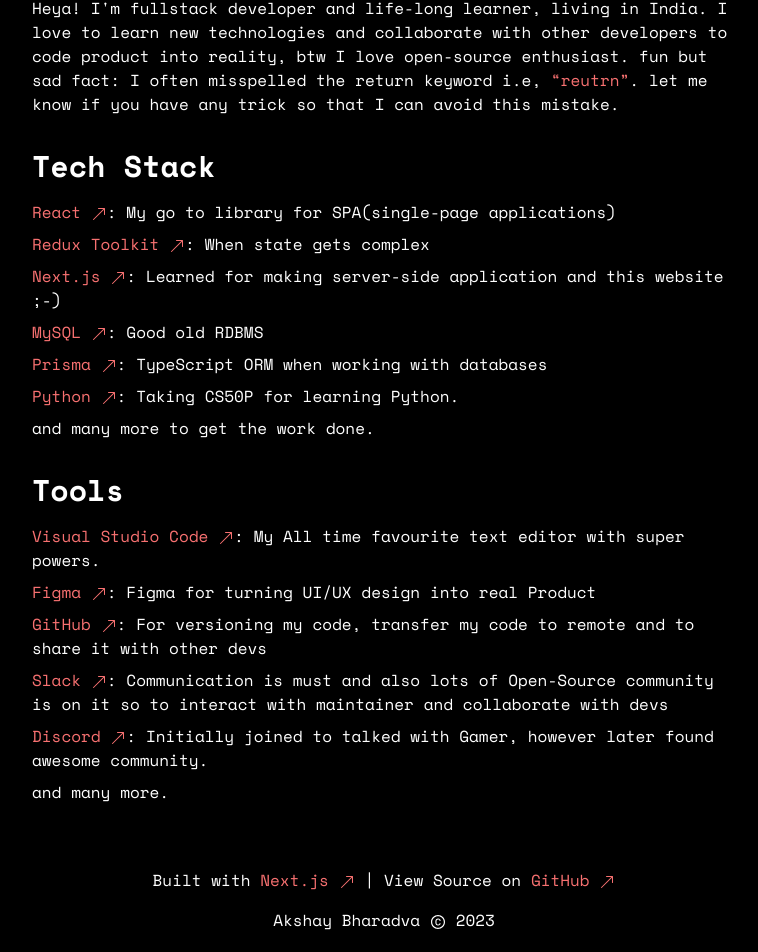
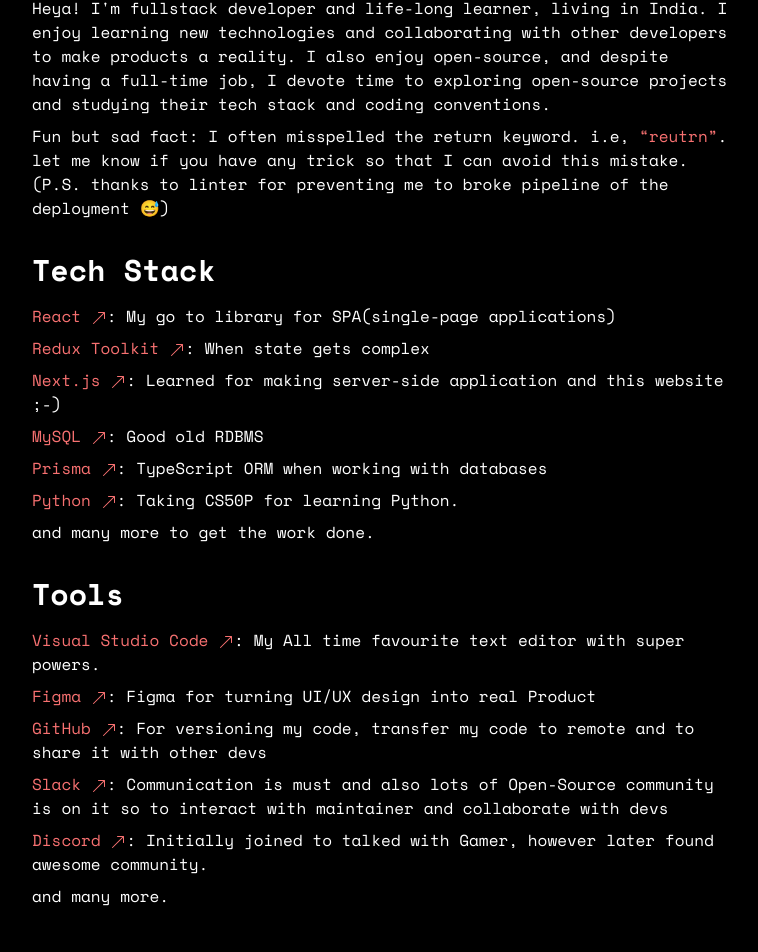
Before and after one commit to akshay-bharadva/akshay-bharadva.github.io, a Next.js app: page / in a window 1280 px wide. Shown: the part 160-1112 px from the top of the page, without its empty margins (256-1014 px from the left). Built offline with nearby package versions, Linux system fonts and the light colour scheme.

Commit message:
content changes and improvment

```diff
--- a/src/components/footer.tsx
+++ b/src/components/footer.tsx
@@ -1,11 +1,16 @@
 import Link from "next/link";
-import { PropsWithChildren } from "react";
+import { PropsWithChildren, useState } from "react";
 import { AiOutlineCopyrightCircle } from "react-icons/ai";
 import { BsArrowUpRight } from "react-icons/bs";
 
 type Props = PropsWithChildren;
 
 export default function Footer({ children }: Props) {
+  const [time, setTime] = useState(new Date());
+  setTimeout(() => {
+    setTime(new Date());
+  }, 1000);
+
   return (
     <footer className="my-8 flex flex-col justify-center gap-4 font-space items-center">
       <p className="flex flex-col justify-center items-center gap-2 md:block">
@@ -36,10 +41,10 @@
         </span>
       </p>
       <p>
-        Akshay Bharadva&nbsp;
         <AiOutlineCopyrightCircle className="inline-block" />
         &nbsp;
-        {new Date().getFullYear()}
+        {new Date().getFullYear()} Akshay Bharadva | {time.getHours()}:
+        {time.getMinutes()}
       </p>
     </footer>
   );
--- a/src/components/hero.tsx
+++ b/src/components/hero.tsx
@@ -10,13 +10,18 @@
           <h2 className="text-3xl font-bold text-white font-space mb-4">
             Akshay Bharadva <small className="text-sm">(He/Him)</small>
           </h2>
+          <p className="font-space mb-2">
+            Heya! I&apos;m fullstack developer and life-long learner, living in
+            India. I enjoy learning new technologies and collaborating with
+            other developers to make products a reality. I also enjoy
+            open-source, and despite having a full-time job, I devote time to
+            exploring open-source projects and studying their tech stack and
+            coding conventions.
+          </p>
           <p className="font-space">
-            Heya! I&apos;m fullstack developer and life-long learner, living in
-            India. I love to learn new technologies and collaborate with other
-            developers to code product into reality, btw I love open-source
-            enthusiast. fun but sad fact: I often misspelled the return keyword
-            i.e, <span className="text-red-400">&ldquo;reutrn&rdquo;</span>. let
-            me know if you have any trick so that I can avoid this mistake.
+            Fun but sad fact: I often misspelled the return keyword. i.e,{" "}
+            <span className="text-red-400">&ldquo;reutrn&rdquo;</span>. let me
+            know if you have any trick so that I can avoid this mistake.(P.S. thanks to linter for preventing me to broke pipeline of the deployment 😅)
           </p>
         </div>
       </div>
--- a/src/components/layout.tsx
+++ b/src/components/layout.tsx
@@ -8,11 +8,11 @@
   title: string;
 };
 
-export default function Layout({ children, title }: Props) {
+export default function Layout({ children, title = `Portfolio` }: Props) {
   return (
     <>
       <Head>
-        <title>Akshay Bharadva{title ? `| ${title}` : `Portfolio`}</title>
+        <title>Akshay Bharadva | {title}</title>
       </Head>
       <div className="flex flex-col justify-between min-h-screen selection:bg-[#fffba0] selection:text-black">
         <div>
--- /dev/null
+++ b/src/components/not-found.tsx
@@ -0,0 +1,30 @@
+import Link from "next/link";
+import { PropsWithChildren } from "react";
+import { BsArrowUpRight } from "react-icons/bs";
+
+type Props = PropsWithChildren;
+
+export default function NotFound({ children }: Props) {
+  return (
+    <section className="my-8">
+      <h2 className="text-3xl font-bold text-white font-space mb-4">
+        <span className="text-red-400">404</span> | Page not found
+      </h2>
+      <p className="mb-2 font-space">
+        I&apos;m afraid that I haven&apos;t developed the page that you are
+        looking for. :(
+      </p>
+      <p className="font-space">
+        Back to&nbsp;
+        <Link
+          href={"/"}
+          className="text-red-400 hover:text-red-600 transition"
+        >
+          <span>
+            Pavilion <BsArrowUpRight className="inline" />
+          </span>
+        </Link>
+      </p>
+    </section>
+  );
+}
--- /dev/null
+++ b/src/pages/404.tsx
@@ -0,0 +1,13 @@
+import Container from "@/components/container";
+import Layout from "@/components/layout";
+import NotFound from "@/components/not-found";
+
+export default function Home() {
+  return (
+    <Layout title="404">
+      <Container>
+        <NotFound />
+      </Container>
+    </Layout>
+  );
+}
```
